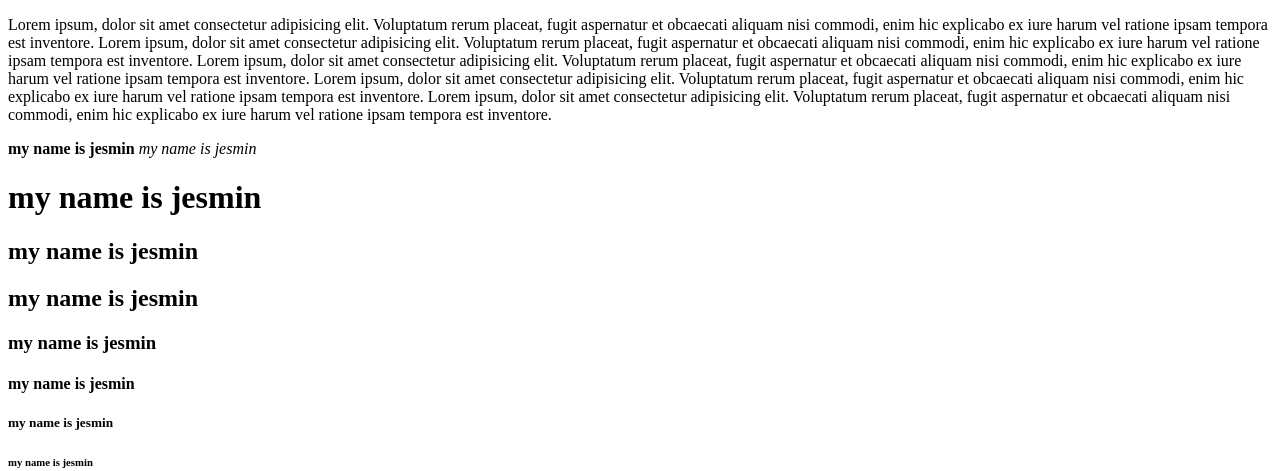
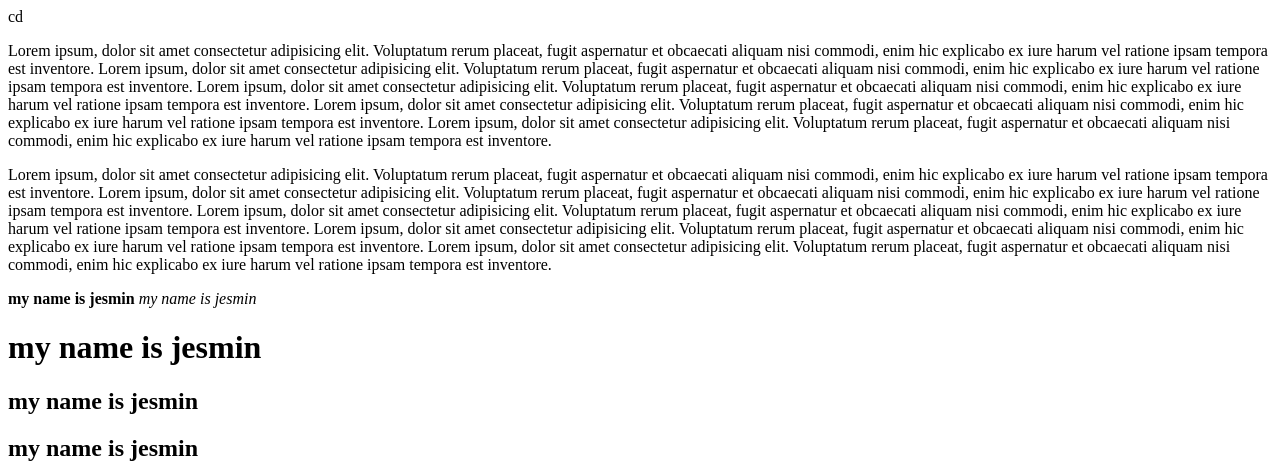
Before and after one commit to Esmotara-Jesmin/index-repo, a plain HTML site: page index.html in a window 1280 px wide. Shown: the top 471 px of the page. Drawn offline with Linux system fonts and the light colour scheme.

Commit message:
add paragraph

```diff
--- a/index.html
+++ b/index.html
@@ -1,11 +1,17 @@
 <!DOCTYPE html>
 <html lang="en">
-<head>
+<head>cd
     <meta charset="UTF-8">
     <meta name="viewport" content="width=device-width, initial-scale=1.0">
     <title>index-repo </title>
 </head>
 <body>
+    <p>Lorem ipsum, dolor sit amet consectetur adipisicing elit. Voluptatum rerum placeat, fugit aspernatur et obcaecati aliquam nisi commodi, enim hic explicabo ex iure harum vel ratione ipsam tempora est inventore.
+        Lorem ipsum, dolor sit amet consectetur adipisicing elit. Voluptatum rerum placeat, fugit aspernatur et obcaecati aliquam nisi commodi, enim hic explicabo ex iure harum vel ratione ipsam tempora est inventore.
+        Lorem ipsum, dolor sit amet consectetur adipisicing elit. Voluptatum rerum placeat, fugit aspernatur et obcaecati aliquam nisi commodi, enim hic explicabo ex iure harum vel ratione ipsam tempora est inventore.
+        Lorem ipsum, dolor sit amet consectetur adipisicing elit. Voluptatum rerum placeat, fugit aspernatur et obcaecati aliquam nisi commodi, enim hic explicabo ex iure harum vel ratione ipsam tempora est inventore.
+        Lorem ipsum, dolor sit amet consectetur adipisicing elit. Voluptatum rerum placeat, fugit aspernatur et obcaecati aliquam nisi commodi, enim hic explicabo ex iure harum vel ratione ipsam tempora est inventore.
+        </p>
     <p>Lorem ipsum, dolor sit amet consectetur adipisicing elit. Voluptatum rerum placeat, fugit aspernatur et obcaecati aliquam nisi commodi, enim hic explicabo ex iure harum vel ratione ipsam tempora est inventore.
         Lorem ipsum, dolor sit amet consectetur adipisicing elit. Voluptatum rerum placeat, fugit aspernatur et obcaecati aliquam nisi commodi, enim hic explicabo ex iure harum vel ratione ipsam tempora est inventore.
         Lorem ipsum, dolor sit amet consectetur adipisicing elit. Voluptatum rerum placeat, fugit aspernatur et obcaecati aliquam nisi commodi, enim hic explicabo ex iure harum vel ratione ipsam tempora est inventore.
```
